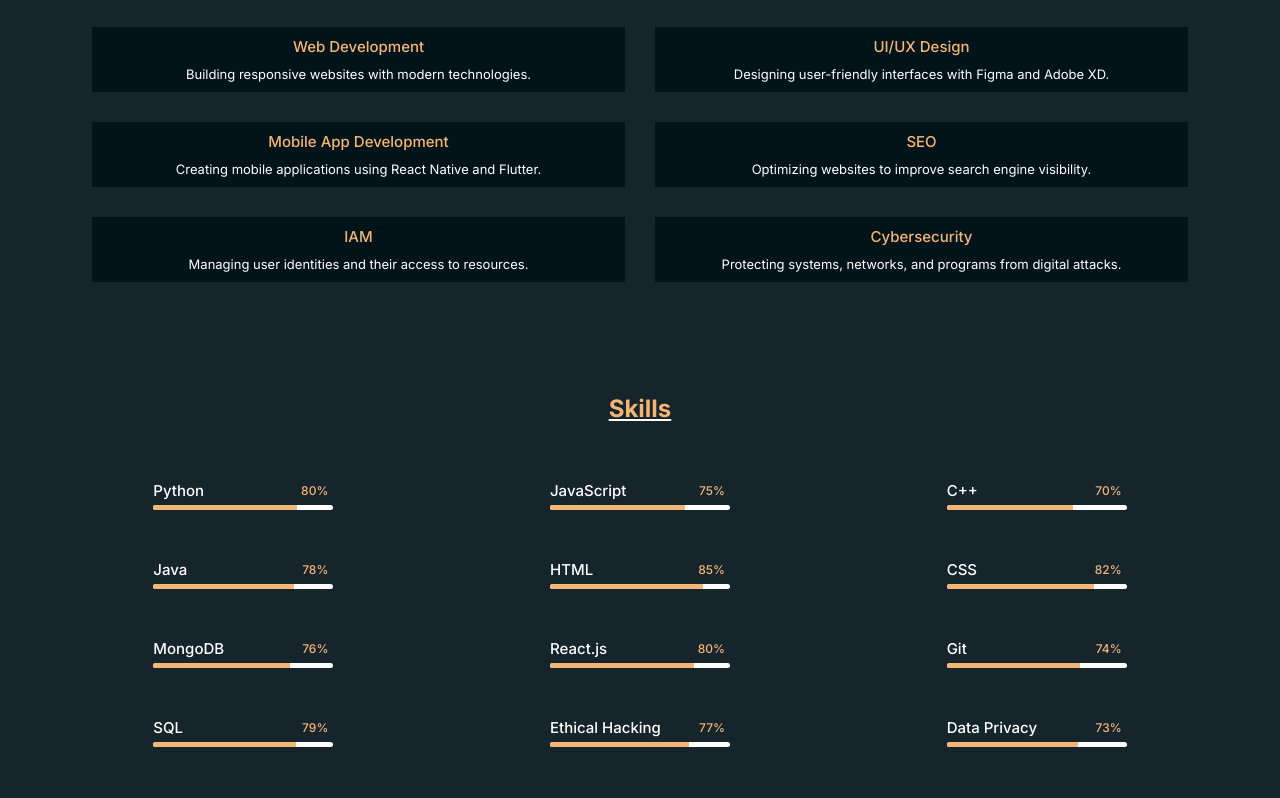
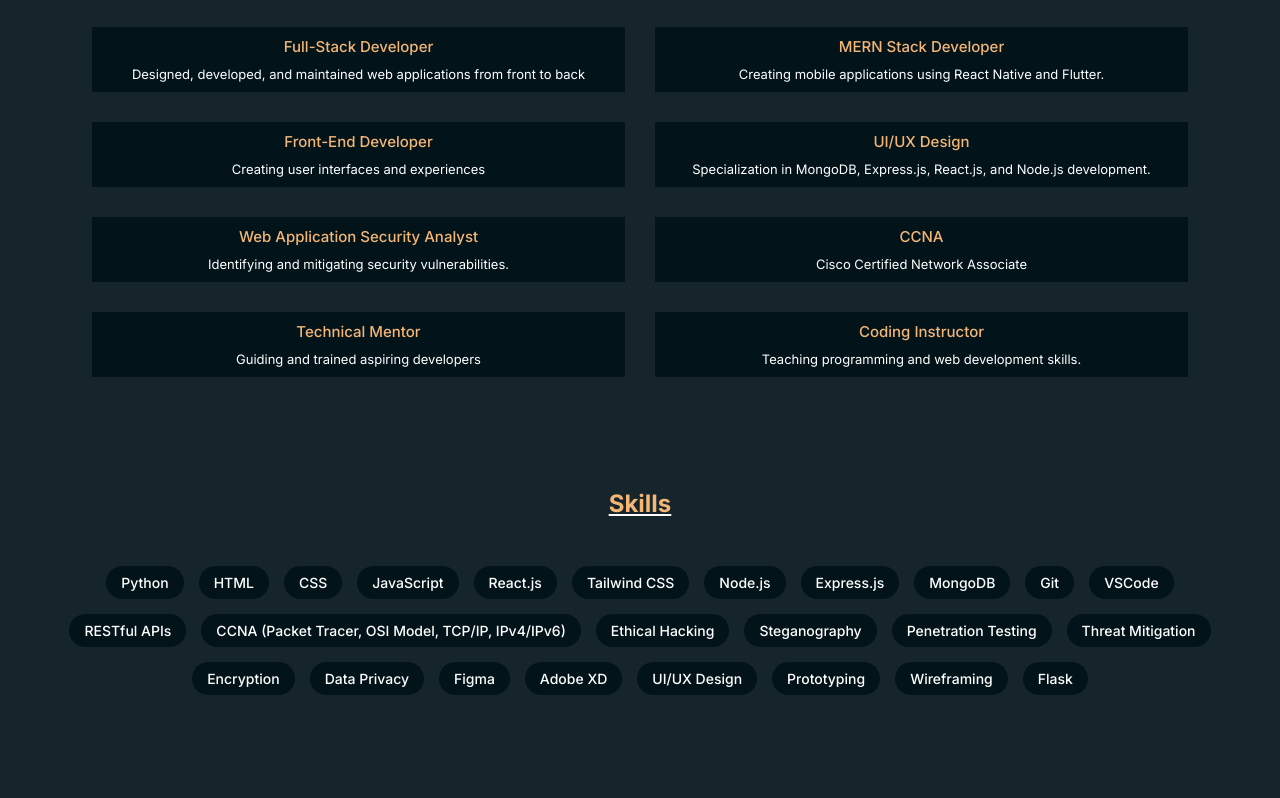
Before and after one commit to kutty023/MyPortfolio, a React (Vite) app in the folder portfolio/: page / in a window 1280 px wide. Shown: the part 1200-1998 px from the top of the page. Built offline with nearby package versions, Linux system fonts and the light colour scheme.

Commit message:
Added data, made changes to the skills page

```diff
--- a/portfolio/src/Pages/About.jsx
+++ b/portfolio/src/Pages/About.jsx
@@ -27,7 +27,9 @@ const About = () => {
                 <img src={proImg} alt="Profile Image" />
             </div>
             <div className="about-content">
-              <p className="about-description" >Web development professional with a strong track record in mentoring, project leadership, Cybersecurity and technical expertise. Skilled in full-stack development, various programming languages, and security practices. Committed to continuous learning and contributing to advanced projects in both fields.</p>
+              <p className="about-description" >
+              Results-oriented Full-Stack Developer with a strong foundation in cybersecurity principles (CCNA certified). Proven ability to build robust and user-friendly web applications using the MERN stack, coupled with a keen understanding of network security and ethical hacking practices. Adept at problem-solving and dedicated to delivering high-quality, efficient solutions. Proficient in Python and committed to continuous learning, with a focus on building innovative and impactful web solutions that bridge the gap between development and security.
+              </p>
               <p className="language-skills"><strong>Languages : &nbsp; </strong>English, Kannada, Tamil, Hindi, Telugu </p>
               <button id='download-btn' onClick={handleDownload}>Download CV</button>
             </div>
--- a/portfolio/src/Pages/Home.jsx
+++ b/portfolio/src/Pages/Home.jsx
@@ -12,7 +12,9 @@ function Home() {
         <div className="home-content">
           <h3 id='home-wlcm'>Hi, I'm </h3>
           <h1 id='home-name'> ARTHI R</h1>
-          <p id='home-designation'>Full-Stack Developer with Design Skills</p>
+          <p id='home-designation'>
+          Full-Stack Developer | CCNA | Security & Design
+          </p>
         </div>
       </section>
     </div>
--- a/portfolio/src/Pages/Services.jsx
+++ b/portfolio/src/Pages/Services.jsx
@@ -3,12 +3,14 @@ import '../Styles/Services.css'
 
 function Services(){
     const servicesData = [
-      { title: "Web Development", description: "Building responsive websites with modern technologies." },
-      { title: "UI/UX Design", description: "Designing user-friendly interfaces with Figma and Adobe XD." },
-      { title: "Mobile App Development", description: "Creating mobile applications using React Native and Flutter." },
-      { title: "SEO", description: "Optimizing websites to improve search engine visibility." },
-      { title: "IAM", description: "Managing user identities and their access to resources." },
-      { title: "Cybersecurity", description: "Protecting systems, networks, and programs from digital attacks." },
+      { title: "Full-Stack Developer", description: "Designed, developed, and maintained web applications from front to back" },
+      { title: "MERN Stack Developer", description: "Creating mobile applications using React Native and Flutter." },
+      { title: "Front-End Developer", description: "Creating user interfaces and experiences" },
+      { title: "UI/UX Design", description: "Specialization in MongoDB, Express.js, React.js, and Node.js development." },
+      { title: "Web Application Security Analyst", description: "Identifying and mitigating security vulnerabilities." },
+      { title: "CCNA ", description: "Cisco Certified Network Associate" },
+      { title: "Technical Mentor ", description: "Guiding and trained aspiring developers" },
+      { title: "Coding Instructor ", description: "Teaching programming and web development skills." },
     ];
 
       return (
--- a/portfolio/src/Pages/Skills.jsx
+++ b/portfolio/src/Pages/Skills.jsx
@@ -1,13 +1,17 @@
-import '../Styles/Global.css'
-import '../Styles/Skills.css'
+import "../Styles/Global.css";
+import "../Styles/Skills.css";
 
 const Skills = () => {
-  const skillsData = {
-    "Python": 80,"JavaScript": 75, "C++": 70, "Java": 78, "HTML": 85, "CSS": 82, "MongoDB": 76, "React.js": 80, "Git": 74, "SQL": 79, "Ethical Hacking": 77, "Data Privacy": 73, "OSINT": 72, "AdobeXD": 70, "Django": 75, "Flask": 70, "UX": 80, "Encryption": 78, "Decryption": 76,"Express.js": 74, "Node.js": 77
-  };
+  const skillsData = [
+    "Python", "HTML", "CSS", "JavaScript", "React.js", "Tailwind CSS",
+    "Node.js", "Express.js", "MongoDB", "Git", "VSCode", "RESTful APIs",
+    "CCNA (Packet Tracer, OSI Model, TCP/IP, IPv4/IPv6)", "Ethical Hacking",
+    "Steganography", "Penetration Testing", "Threat Mitigation", "Encryption",
+    "Data Privacy", "Figma", "Adobe XD", "UI/UX Design", "Prototyping",
+    "Wireframing", "Flask",
+  ];
 
   return (
-    <>
     <div className="container">
       <section id="skills">
         <h1 className="heading">
@@ -16,24 +20,17 @@ const Skills = () => {
           </u>
         </h1>
         <div className="skills-sec">
-            {Object.entries(skillsData).map(([skill, level], index) => (
+          {skillsData.map((skill, index) => (
             <div className="skill-item" key={index}>
-                <p className="skill-name">
-                  {skill} <span className="skill-level" > {level}%</span>
-                </p>
-                <div className="progress-bar">
-                  <div className="fill" style={{ width: `${level}%`}}></div>
-                </div>
+              {skill}
             </div>
           ))}
         </div>
       </section>
     </div>
-    </>
   );
 };
 
 export default Skills;
 
-
 // © 2025 Arthi. All rights reserved. Unauthorized copying prohibited.
--- a/portfolio/src/Styles/About.css
+++ b/portfolio/src/Styles/About.css
@@ -29,7 +29,7 @@
 
 .about-content{
     padding: 0px 40px;
-    font-size: 15px;
+    font-size: 12px;
     font-weight: 300;
     line-height: 1.6;
 }
--- a/portfolio/src/Styles/Skills.css
+++ b/portfolio/src/Styles/Skills.css
@@ -3,19 +3,30 @@
 }
 
 .skills-sec{
-    display: grid;
-    grid-template-columns: repeat(3, 1fr);
-    gap: 30px;
+    display: flex;
+    flex-wrap: wrap;
     padding: 3rem 0rem;
+    justify-content: center;
     align-items: center;
-    justify-items: center;
     padding-bottom: 4rem;
+    gap: 15px;
 }
 
 .skill-item {
-    padding: 10px;
-    width: 200px;
+    padding: 8px 15px;
     text-align: center;
+    background: var(--primary-color);
+    color: var(--text-color);
+    font-size: 14px;
+    font-weight: 500;
+    border-radius: 20px;
+    transition: transform 0.2s ease-in-out;
+}
+
+.skill-item:hover {
+    transform: scale(1.1);
+    background: var(--secondary-color);
+    color: black;
 }
 
 .skill-name {
```
Lines whose indentation alone changed are shown as unchanged.
